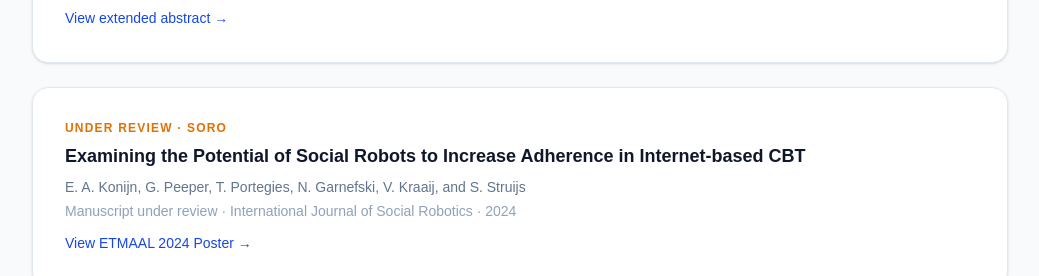
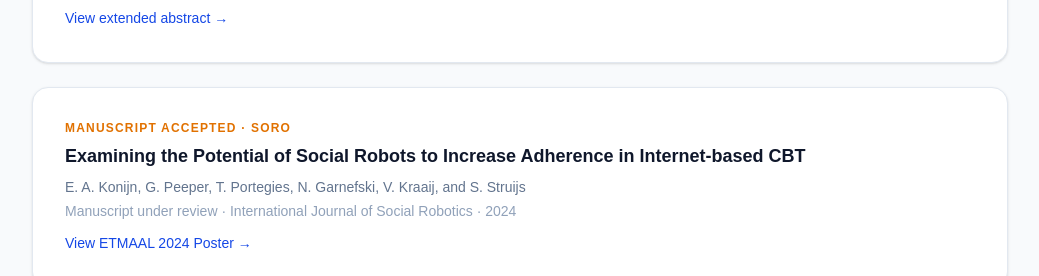
Before and after one commit to GidonPeeper/GidonPeeper.github.io, a Next.js app: page / in a window 1280 px wide. Shown: the part 1920-2196 px from the top of the page, without its empty margins (120-1159 px from the left). Built offline with nearby package versions, Linux system fonts and the light colour scheme.

Commit message:
Update publication status from "Under Review" to "Manuscript accepted" for SORO

```diff
--- a/app/page.tsx
+++ b/app/page.tsx
@@ -176,7 +176,7 @@ export default function Home() {
 
           <div className="rounded-2xl border border-slate-200 bg-white p-8 shadow-sm">
             <p className="text-xs font-semibold uppercase tracking-widest text-amber-600">
-              Under Review · SORO
+              Manuscript accepted · SORO
             </p>
             <h3 className="mt-2 text-lg font-semibold leading-snug">
               Examining the Potential of Social Robots to Increase Adherence in
```
